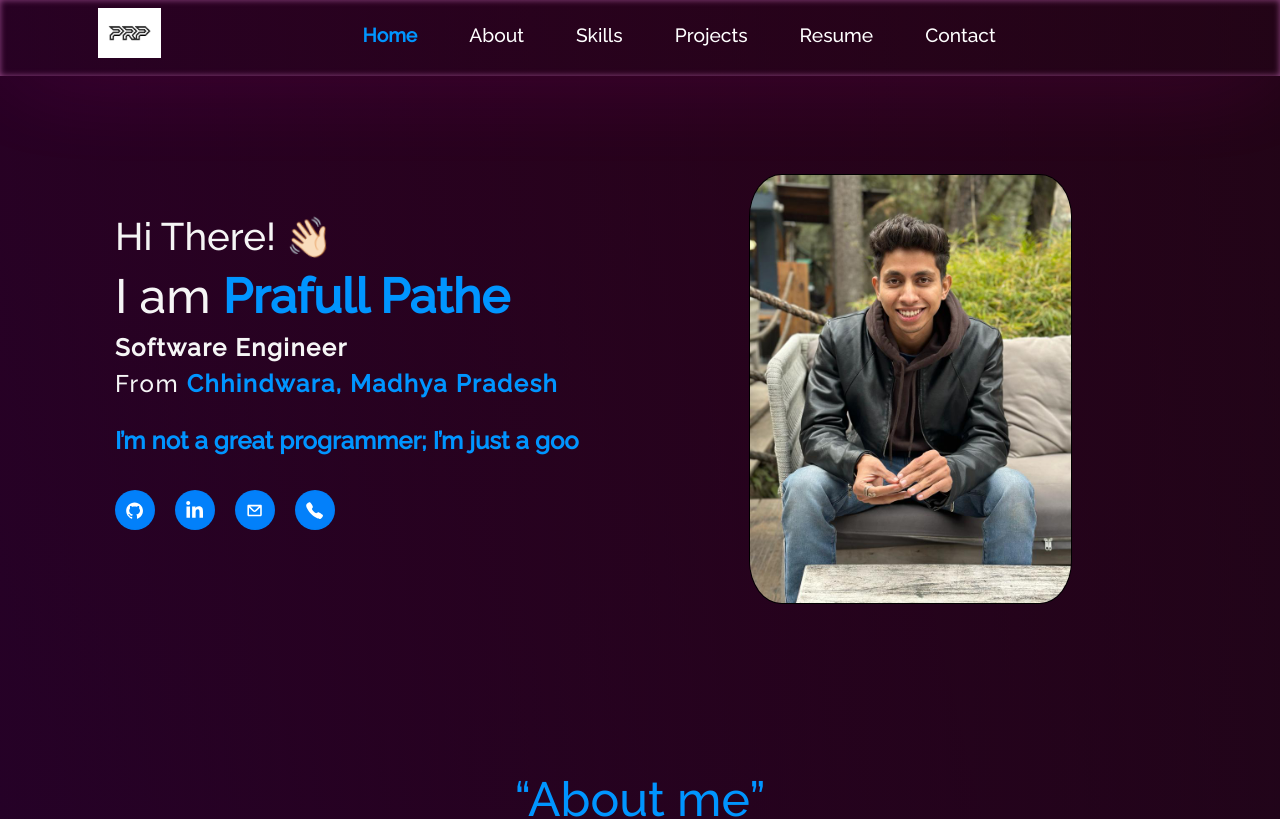
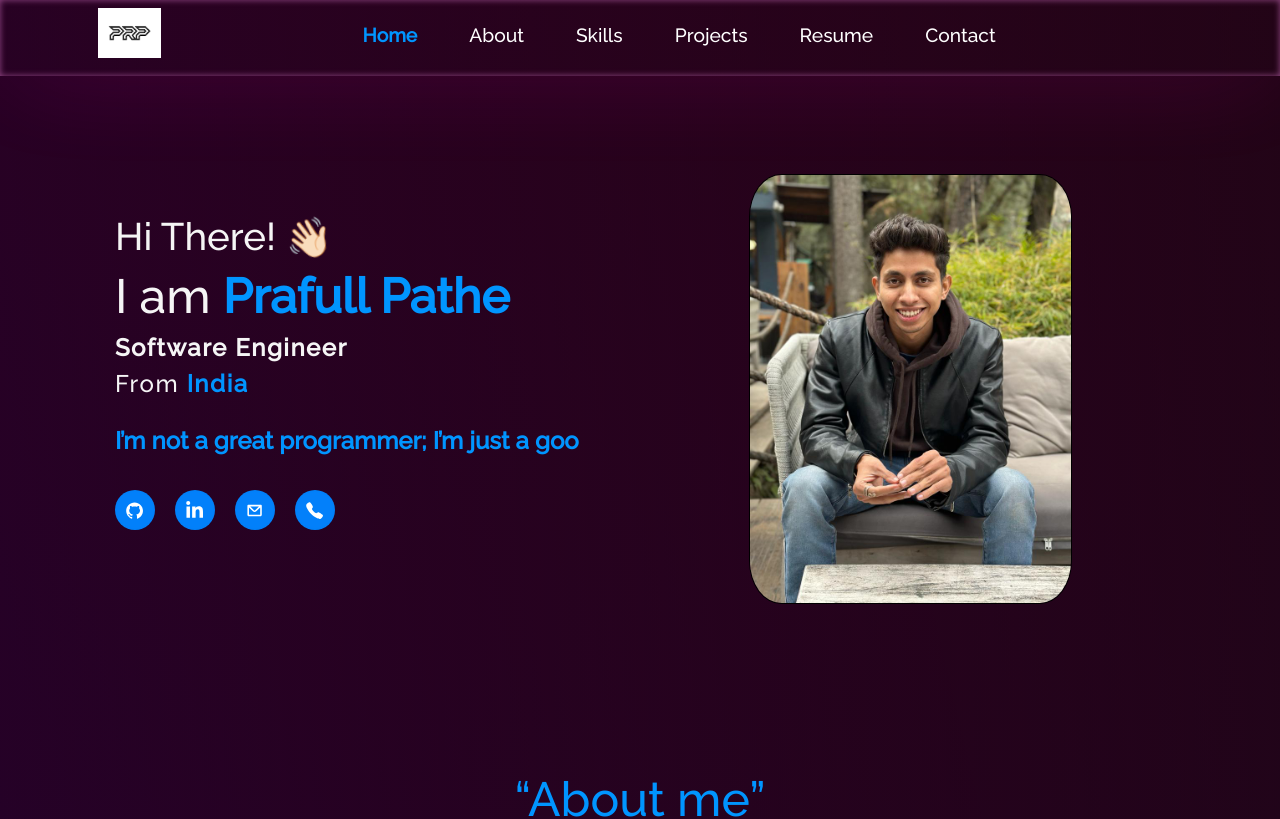
Before and after one commit to prafullpathe/prafullprp.github.io, a React (Create React App) app: page / in a window 1280 px wide. Shown: the top 819 px of the page. Built offline with nearby package versions, Linux system fonts and the light colour scheme.

Commit message:
Update Home.js

```diff
--- a/src/components/Home/Home.js
+++ b/src/components/Home/Home.js
@@ -27,7 +27,7 @@ function Home() {
               </h6>
               <h4 className="sub-heading-name">
                 From
-                <strong className="main-name"> Chhindwara, Madhya Pradesh</strong>
+                <strong className="main-name"> India</strong>
               </h4>
               <div style={{ paddingLeft: 45, textAlign: "left" }}>
                 <Type />
```
